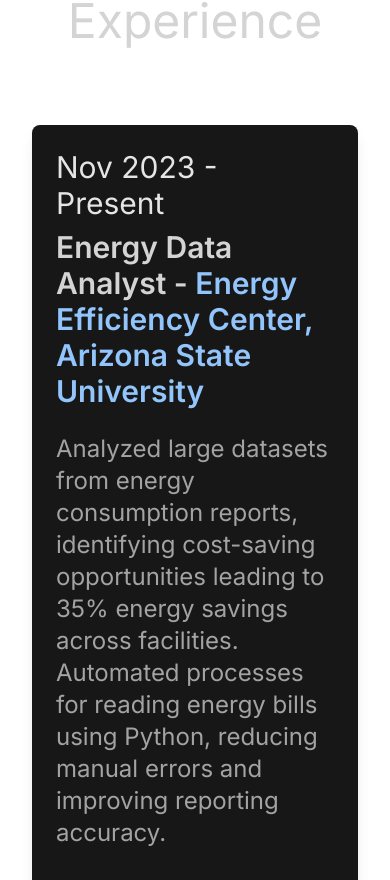
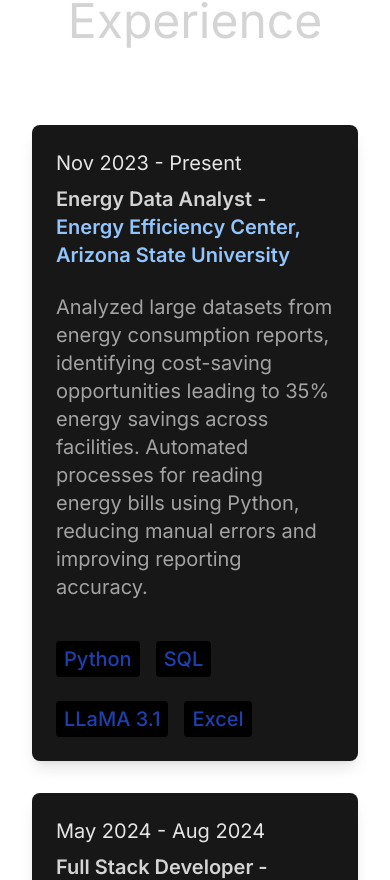
Before and after one commit to praveen-raj-m/mysite, a React (Vite) app: page / in a window 390 px wide. Shown: the part 3855-4735 px from the top of the page. Built offline with nearby package versions, Linux system fonts and the light colour scheme.

Commit message:
Update Experience.jsx

```diff
--- a/src/components/Experience.jsx
+++ b/src/components/Experience.jsx
@@ -31,7 +31,7 @@
                   transition={{ duration: 0.5 }}
                   className="w-full lg:w-2/5 flex flex-wrap lg:justify-center"
                 >
-                  <p className="mb-2 text-3xl text-neutral-200">
+                  <p className="mb-2 text-xl lg:text-3xl text-neutral-200">
                     {experience.year}
                   </p>
                 </motion.div>
@@ -41,14 +41,14 @@
                   transition={{ duration: 0.5 }}
                   className="w-full max-w-xl lg:w-3/5 flex flex-wrap lg:justify-left"
                 >
-                  <h6 className="mb-2 text-3xl font-semibold">
+                  <h6 className="mb-2 text-xl lg:text-3xl font-semibold">
                     {experience.role} -{" "}
-                    <span className="text-3xl text-blue-300">
+                    <span className="text-xl lg:text-3xl text-blue-300">
                       {experience.company}
                     </span>
                   </h6>
                   <div className="flex flex-wrap gap-2 mt-4">
-                    <p className="mb-4 text-2xl text-neutral-400">
+                    <p className="mb-4 text-xl lg:text-2xl text-neutral-400">
                       {experience.description}
                     </p>
                     {experience.technologies.map((tech, techIndex) => (
```
